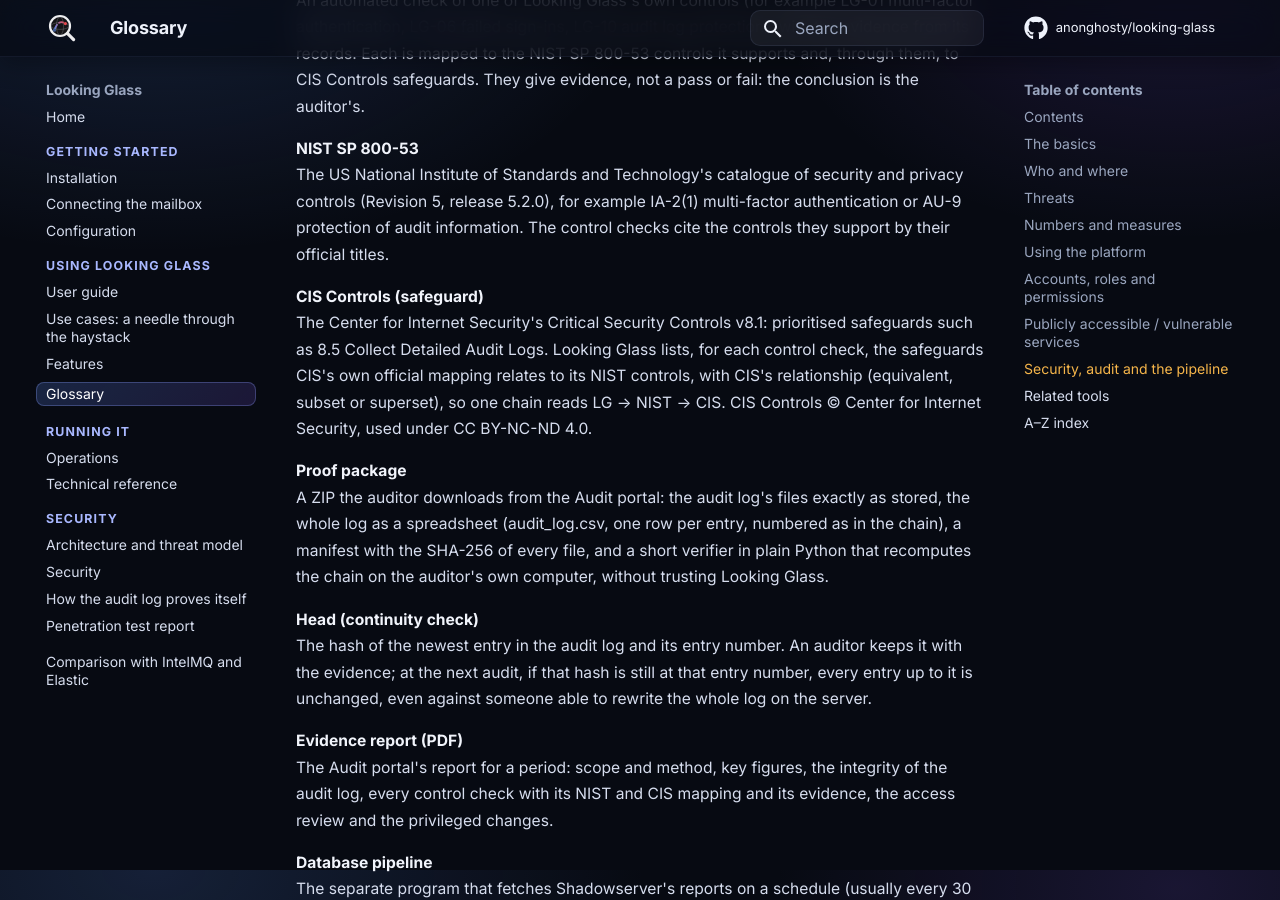
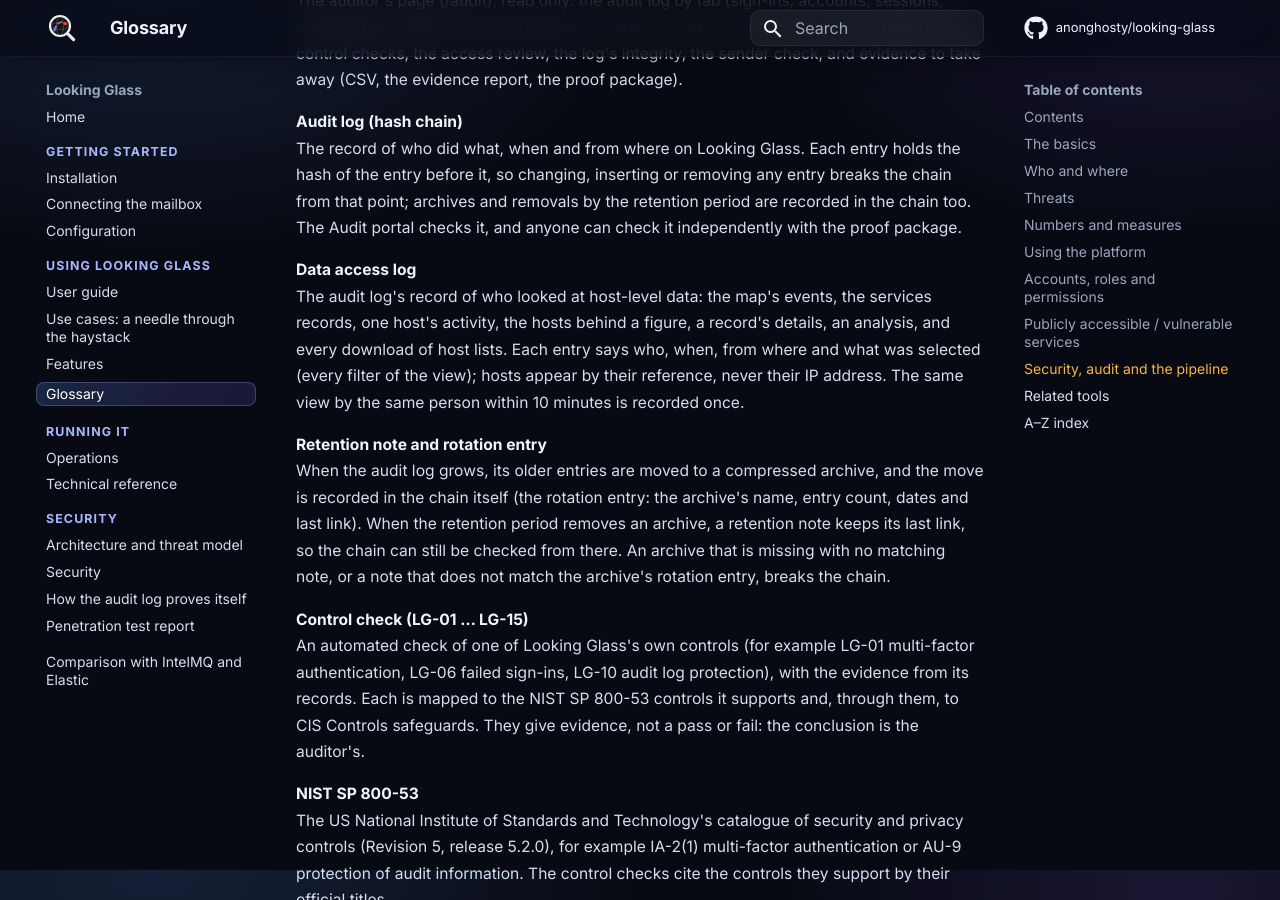
Before and after one commit to anonghosty/looking-glass, an MkDocs documentation site: the page built from docs/GLOSSARY.md, in a window 1280 px wide and 900 px high, scrolled down 16230 px. Built offline with MkDocs 1.6.1 and Material for MkDocs 9.7.7, drawn with Linux system fonts in a browser that asks for light colours; comment, search, counter and statistics services are not loaded; some of the changed text lies outside the part shown.

Commit message:
Glossary (docs and in the app): Drafted / Sent and Report out of date for advisories, the Data access log, and the audit log's retention notes and rotation entries

```diff
--- a/docs/GLOSSARY.md
+++ b/docs/GLOSSARY.md
@@ -281,6 +281,12 @@ Something the team follows up, with a number (#1, #2…): a researcher's note or
 **Advisory**
 The report an advisor sends one organisation about its affected devices: the advisory pages (devices, impact, description, recommended actions), then the insights behind it, technical details with every weakness defined, and the Shadowserver references. It is signed by the CSIRT (name and logo from Settings), never by a person, and carries its TLP on every page. It goes out as a PDF and a devices CSV.
 
+**Drafted / Sent (advisory)**
+An advisory's states after it is written. Drafted: finished and ready to go out, its report generated. Sent: marked as sent to its recipients on the Findings page, with exactly which file went to them; a sent advisory can no longer be changed, so the record of what the organisation received stays exact.
+
+**Report out of date (advisory)**
+An advisory whose heading, subject, TLP, Description or Recommended Actions changed after its report was generated: the file no longer says what the advisory says. It cannot be marked drafted or sent until the report is generated again, so the organisation always receives what the record shows.
+
 **TLP (Traffic Light Protocol)**
 FIRST's TLP 2.0 labels how far an advisory may travel: RED (the named recipients only), AMBER+STRICT (the recipient's organisation only), AMBER (the organisation and its clients who need to know; the default, since an advisory lists the organisation's addresses), GREEN (the recipient's community, not published) and CLEAR (anyone).
 
@@ -378,6 +384,12 @@ The auditor's page (/audit), read only: the audit log by tab (sign-ins, accounts
 
 **Audit log (hash chain)**
 The record of who did what, when and from where on Looking Glass. Each entry holds the hash of the entry before it, so changing, inserting or removing any entry breaks the chain from that point; archives and removals by the retention period are recorded in the chain too. The Audit portal checks it, and anyone can check it independently with the proof package.
+
+**Data access log**
+The audit log's record of who looked at host-level data: the map's events, the services records, one host's activity, the hosts behind a figure, a record's details, an analysis, and every download of host lists. Each entry says who, when, from where and what was selected (every filter of the view); hosts appear by their reference, never their IP address. The same view by the same person within 10 minutes is recorded once.
+
+**Retention note and rotation entry**
+When the audit log grows, its older entries are moved to a compressed archive, and the move is recorded in the chain itself (the rotation entry: the archive's name, entry count, dates and last link). When the retention period removes an archive, a retention note keeps its last link, so the chain can still be checked from there. An archive that is missing with no matching note, or a note that does not match the archive's rotation entry, breaks the chain.
 
 **Control check (LG-01 … LG-15)**
 An automated check of one of Looking Glass's own controls (for example LG-01 multi-factor authentication, LG-06 failed sign-ins, LG-10 audit log protection), with the evidence from its records. Each is mapped to the NIST SP 800-53 controls it supports and, through them, to CIS Controls safeguards. They give evidence, not a pass or fail: the conclusion is the auditor's.
--- a/platform/static/js/glossary.js
+++ b/platform/static/js/glossary.js
@@ -110,6 +110,8 @@ window.LG_GLOSSARY = [
       { key: "finding_reply", term: "Reply (on a finding)", def: "An answer added to a finding's history, with text and codes: a researcher answering an analyst's code with combination codes, or anyone in the loop adding what they found. The status stays as it is." },
       { key: "finding", term: "Finding", def: "Something the team follows up, with a number (#1, #2…): a researcher's note or an analyst's combination, sent by name to a manager, who approves it to a named analyst or advisor or rejects it with a reason. Every hand-over names a person, and only the people a finding has passed through (and administrators) see it. A case holds one sub-finding per organisation; it closes when every organisation's advisory is sent. Each step records who, when and a comment, and no address is shown on the Findings page." },
       { key: "advisory", term: "Advisory", def: "The report an advisor sends one organisation about its affected devices: the advisory pages (devices, impact, description, recommended actions), then the insights behind it, technical details with every weakness defined, and the Shadowserver references. It is signed by the CSIRT (name and logo from Settings), never by a person, and carries its TLP on every page. It goes out as a PDF and a devices CSV." },
+      { key: "advisory_states", term: "Drafted / Sent (advisory)", def: "An advisory's states after it is written. Drafted: finished and ready to go out, its report generated. Sent: marked as sent to its recipients on the Findings page, with exactly which file went to them; a sent advisory can no longer be changed, so the record of what the organisation received stays exact." },
+      { key: "report_out_of_date", term: "Report out of date (advisory)", def: "An advisory whose heading, subject, TLP, Description or Recommended Actions changed after its report was generated: the file no longer says what the advisory says. It cannot be marked drafted or sent until the report is generated again, so the organisation always receives what the record shows." },
       { key: "tlp", term: "TLP (Traffic Light Protocol)", def: "FIRST's TLP 2.0 labels how far an advisory may travel: RED (the named recipients only), AMBER+STRICT (the recipient's organisation only), AMBER (the organisation and its clients who need to know; the default, since an advisory lists the organisation's addresses), GREEN (the recipient's community, not published) and CLEAR (anyone)." },
       { key: "seen_in", term: "Seen in / Last seen", def: "The reports a name appears in. Each report shows whether it carries intel for the name (intel · N kinds) or only the name. A name not in today's reports shows where and when it was last seen (the last 30 days are remembered)." },
       { key: "malpedia", term: "Malpedia", def: "The malware encyclopedia of Fraunhofer FKIE (malpedia.caad.fkie.fraunhofer.de): malware families and threat actors with descriptions and references. Looking Glass looks infections up there when a Malpedia API token is set; otherwise the Looking Glass definitions answer." },
@@ -150,6 +152,8 @@ window.LG_GLOSSARY = [
       { key: "time_zone", term: "Time zone (display)", def: "Chosen in Settings next to the country: the zone the CSIRT reads its times in (for example Nairobi, UTC+3; DR Congo offers Kinshasa and Lubumbashi). Shadowserver writes every time in UTC and a day runs 00:00 to 24:00 UTC, as its reports do, so the platform keeps that and also shows each time in this zone: the replay clock, the record stream, details, chart hours, messages and the Executive report. Daylight saving is taken into account. For a zone at UTC (Ghana, for example) only UTC is shown." },
       { key: "audit_portal", term: "Audit portal", def: "The auditor's page (/audit), read only: the audit log by tab (sign-ins, accounts, sessions, configuration, data access and exports, workflow, system), a dashboard of key figures, the control checks, the access review, the log's integrity, the sender check, and evidence to take away (CSV, the evidence report, the proof package)." },
       { key: "audit_log", term: "Audit log (hash chain)", def: "The record of who did what, when and from where on Looking Glass. Each entry holds the hash of the entry before it, so changing, inserting or removing any entry breaks the chain from that point; archives and removals by the retention period are recorded in the chain too. The Audit portal checks it, and anyone can check it independently with the proof package." },
+      { key: "data_access_log", term: "Data access log", def: "The audit log's record of who looked at host-level data: the map's events, the services records, one host's activity, the hosts behind a figure, a record's details, an analysis, and every download of host lists. Each entry says who, when, from where and what was selected (every filter of the view); hosts appear by their reference, never their IP address. The same view by the same person within 10 minutes is recorded once." },
+      { key: "retention_note", term: "Retention note and rotation entry", def: "When the audit log grows, its older entries are moved to a compressed archive, and the move is recorded in the chain itself (the rotation entry: the archive's name, entry count, dates and last link). When the retention period removes an archive, a retention note keeps its last link, so the chain can still be checked from there. An archive that is missing with no matching note, or a note that does not match the archive's rotation entry, breaks the chain." },
       { key: "control_check", term: "Control check (LG-01 … LG-15)", def: "An automated check of one of Looking Glass's own controls (for example LG-01 multi-factor authentication, LG-06 failed sign-ins, LG-10 audit log protection), with the evidence from its records. Each is mapped to the NIST SP 800-53 controls it supports and, through them, to CIS Controls safeguards. They give evidence, not a pass or fail: the conclusion is the auditor's." },
       { key: "nist_80053", term: "NIST SP 800-53", def: "The US National Institute of Standards and Technology's catalogue of security and privacy controls (Revision 5, release 5.2.0), for example IA-2(1) multi-factor authentication or AU-9 protection of audit information. The control checks cite the controls they support by their official titles." },
       { key: "cis_controls", term: "CIS Controls (safeguard)", def: "The Center for Internet Security's Critical Security Controls v8.1: prioritised safeguards such as 8.5 Collect Detailed Audit Logs. Looking Glass lists, for each control check, the safeguards CIS's own official mapping relates to its NIST controls, with CIS's relationship (equivalent, subset or superset), so one chain reads LG → NIST → CIS. CIS Controls © Center for Internet Security, used under CC BY-NC-ND 4.0." },
```
